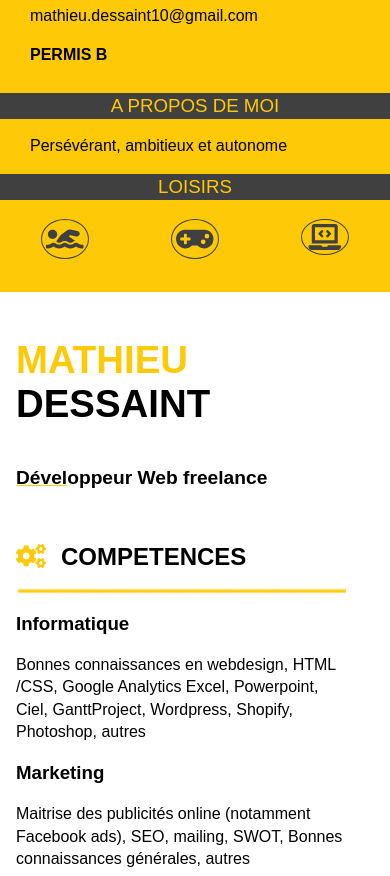
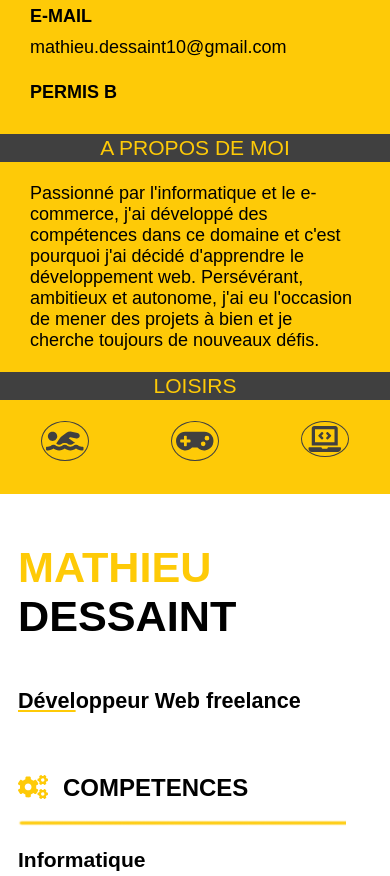
Before and after one commit to Math657/math657.github.io, a website: page index.html in a window 390 px wide. Shown: the part 481-1357 px from the top of the page. Drawn offline with Linux system fonts and the light colour scheme.

Commit message:
cv text size

```diff
--- a/css/prefixed/style.css
+++ b/css/prefixed/style.css
@@ -1,6 +1,7 @@
 html {
 	background-color: #E3E3E3;
 	font-family: Arial, Helvetica, sans-serif;
+	font-size: 18px;
 }
 
 body {
@@ -11,13 +12,13 @@
 	margin: auto;
 	border-radius: 2px;
 	background-color: white;
-	max-width: 1960px;
+	max-width: 2160px;
 }
 
 #main {
 	min-width: 50%;
 	line-height: 1.4em;
-	max-width: 1960px;
+	max-width: 2160px;
 }
 
 #main h2 {
@@ -71,6 +72,7 @@
 	flex-direction: column;
 	background-color: #FECA07;
 	min-width: 300px;
+	max-width: 301px;
 	justify-items: center;
 	margin-right: 30px;
 	padding-top: 30px;
@@ -230,7 +232,7 @@
 }
 
 .ligne {
-	max-width: 1960px;
+	max-width: 2160px;
 }
 
 #competences {
@@ -276,7 +278,9 @@
 }
 
 @media all and (max-width: 800px) {
-
+	aside {
+		max-width: 800px;
+	}
 	#nom {
 		line-height: normal;
 		margin-bottom: 2em;
@@ -332,7 +336,7 @@
 		margin-bottom: 30px;
 	}
 }
-
+/* Règles pour Ipad */
 @media all and (min-height: 1000px) and (max-width: 800px) {
 		aside {
 			font-size: 1.3rem;
--- a/index.html
+++ b/index.html
@@ -40,7 +40,7 @@
 					<h3>A PROPOS DE MOI</h3>
 
 					<div class="infos" id="info_moi">
-						<p>Persévérant, ambitieux et autonome</p>
+						<p>Passionné par l'informatique et le e-commerce, j'ai développé des compétences dans ce domaine et c'est pourquoi j'ai décidé d'apprendre le développement web.  Persévérant, ambitieux et autonome, j'ai eu l'occasion de mener des projets à bien et je cherche toujours de nouveaux défis.</p>
 					</div>
 				</div>
 
```
